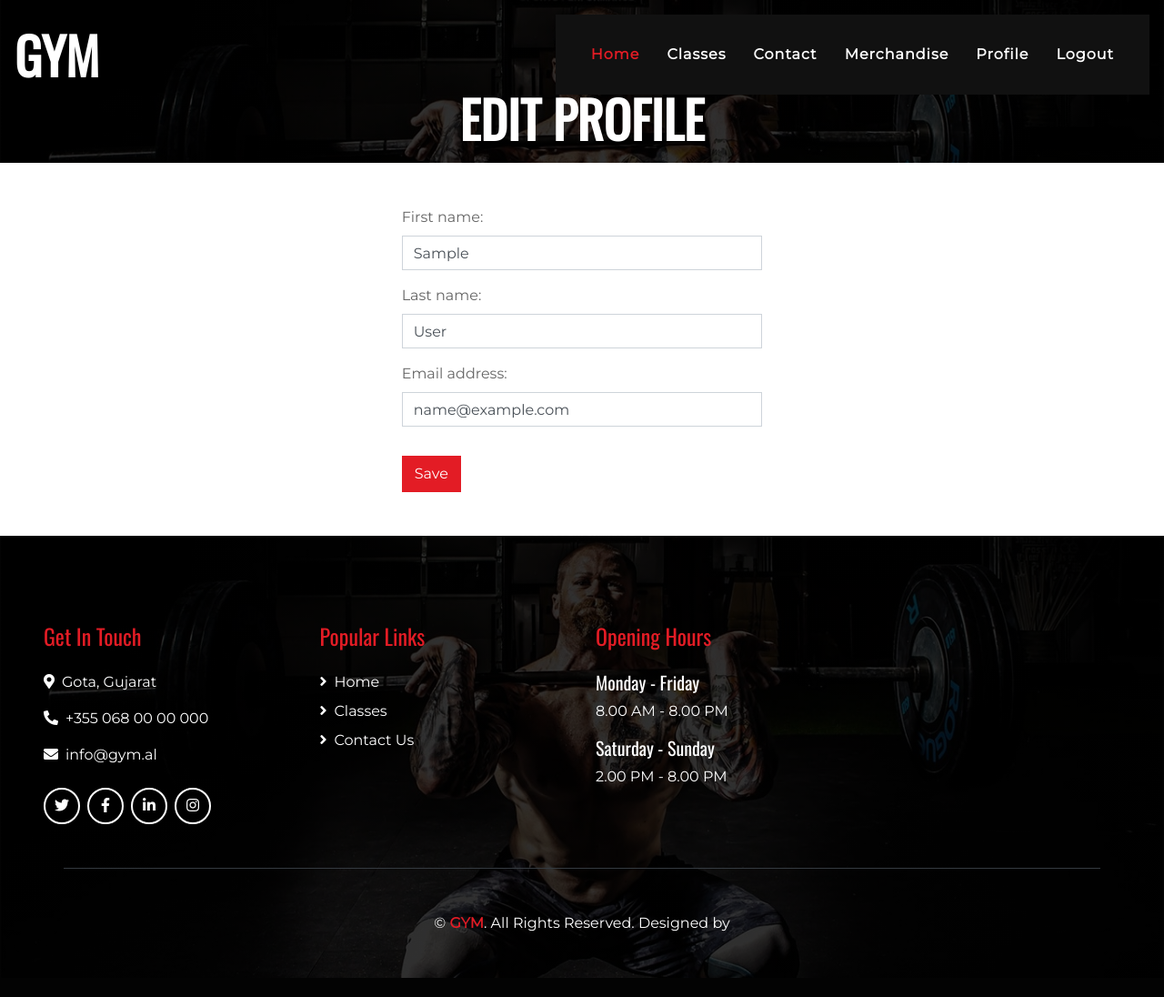
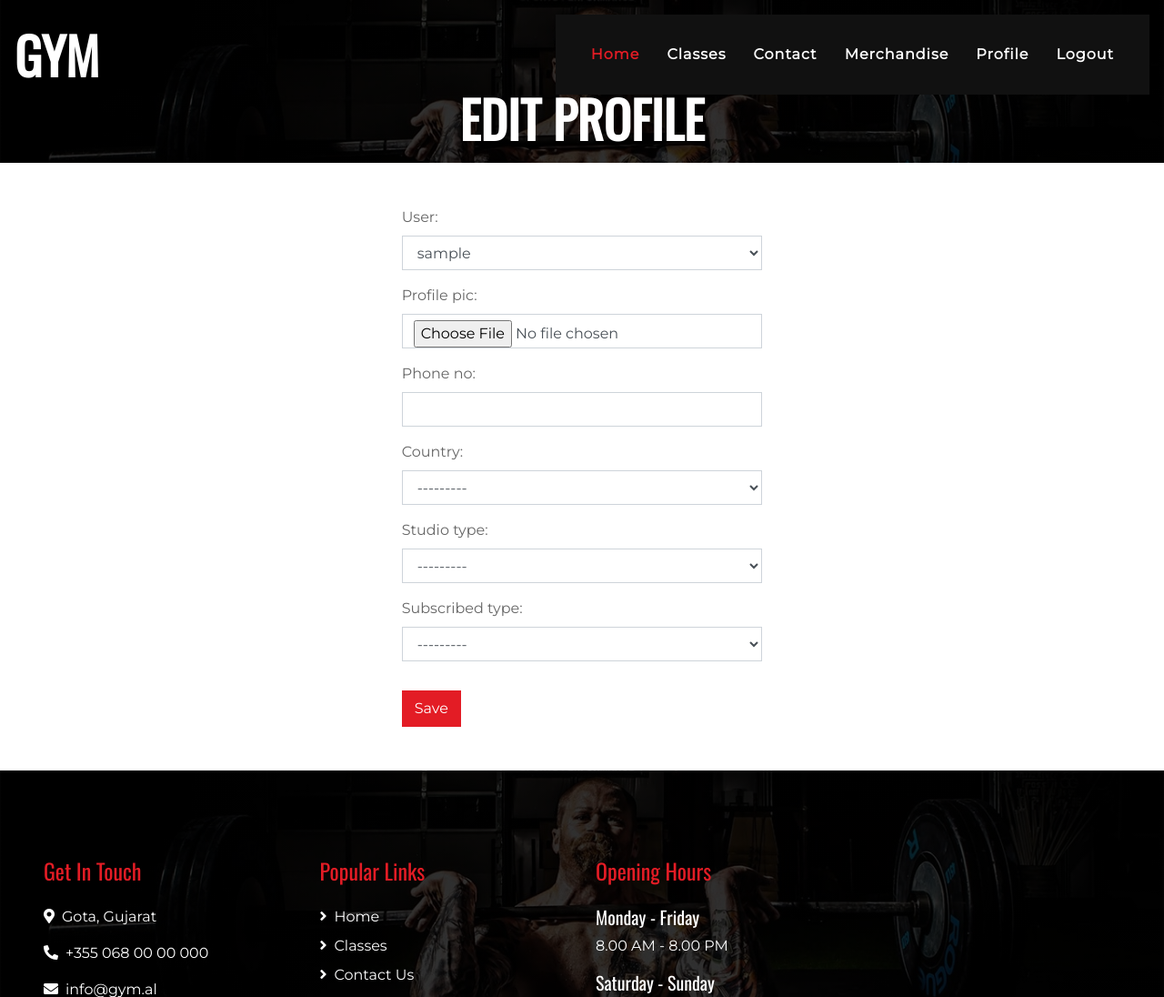
Before and after one commit to dipika-nikam/gym, a Django app: page /editprofile/ in a window 1280 px wide. Shown: the top 1096 px of the page at 91% size. Before the commit the page ends 1075 px from the top, so only its background shows below. Run offline with Django 4.2, Linux system fonts and the light colour scheme; the visitor is signed in with stand-in values (Sample User, id 1); data comes from the database, SQL or seed files in the repository; some libraries are stand-ins or nearby versions.

Commit message:
profile update

```diff
--- a/core/forms.py
+++ b/core/forms.py
@@ -1,6 +1,7 @@
 from django import forms
 from core.models import Contact
 from django.contrib.auth.models import User
+from .models import Profile
 
 class ContactForm(forms.ModelForm):
     class Meta:
@@ -9,5 +10,5 @@ class ContactForm(forms.ModelForm):
 
 class ProfileForm(forms.ModelForm):
     class Meta:
-        model = User
-        fields = ['first_name', 'last_name', 'email']
+        model = Profile
+        fields = ['user','profile_pic','phone_no', 'country','studio_type','subscribed_type']
--- a/core/models.py
+++ b/core/models.py
@@ -3,6 +3,20 @@ from django.contrib.auth.models import User
 from django.dispatch import receiver
 from django.db.models.signals import post_save
 
+country=[
+     ('India', 'India'),
+     ('India', 'India'),
+     ('India', 'India'),
+     ('India', 'India'),
+]
+
+studio_type = [
+     ('Yoga', 'Yoga'),
+     ('Yoga', 'Yoga'),
+     ('Yoga', 'Yoga'),
+     ('Yoga', 'Yoga'),
+     ('Yoga', 'Yoga'),
+]
 class Profile(models.Model):
     subs = [
         ("all", "All round fitness"),
@@ -10,9 +24,13 @@ class Profile(models.Model):
         ("muscle_building", "Muscle Building")
     ]
     user = models.OneToOneField(User, on_delete=models.CASCADE)
+    profile_pic = models.ImageField(upload_to="media/", blank=True, null=True)
+    phone_no = models.CharField(max_length=15)
+    country = models.CharField(max_length=200, choices=country, null=True, blank=True)
+    studio_type = models.CharField(max_length=200, choices=studio_type, null=True, blank=True)
     is_subscribed = models.BooleanField(default=False)
     subscribed_type = models.CharField(max_length=50, choices=subs, null=True, blank=True)
-    checkout_session =models.CharField(max_length=200, null=True, blank=True)
+    checkout_session = models.CharField(max_length=200, null=True, blank=True)
     payment_id = models.CharField(max_length=200, null=True, blank=True)
 
     def __str__(self):
--- a/core/views.py
+++ b/core/views.py
@@ -38,16 +38,24 @@ def profile(request):
     return render(request, "profile.html", {"profile":user})
 
 def editprofile(request):
-    instance = get_object_or_404(User, username=request.user)
+    profile = request.user.profile
 
-    if request.method == "POST":
-        form = ProfileForm(request.POST, instance=instance)
+    if request.method == 'POST':
+        form = ProfileForm(request.POST, request.FILES, instance=profile)
         if form.is_valid():
+            img = form.data.get('profile_pic')
+            form = form.save()
+            form.profile_pic = img
             form.save()
-        return redirect("profile")
+            return redirect('profile')
     else:
-        form = ProfileForm(instance=instance)
-        return render(request, "editprofile.html", {"form":form})
+        form = ProfileForm(instance=profile)
+
+    context = {
+        'form': form,
+    }
+    return render(request, 'editprofile.html', context)
+
 
 def subscribe(request):
     return render(request, "subscribe.html")
--- a/gym/settings.py
+++ b/gym/settings.py
@@ -125,8 +125,8 @@ STATICFILES_DIRS = [BASE_DIR / 'static']
 STATIC_ROOT = BASE_DIR / 'staticfiles'
 
 
-MEDIA_ROOT =  BASE_DIR / "media"
 MEDIA_URL = '/media/'
+MEDIA_ROOT = os.path.join(BASE_DIR, 'media')
 
 # Default primary key field type
 # https://docs.djangoproject.com/en/4.1/ref/settings/#default-auto-field
--- a/gym/urls.py
+++ b/gym/urls.py
@@ -23,5 +23,6 @@ urlpatterns = [
     path("", include("core.urls")),
     path("authentication/", include("authentication.urls"))
 ]
-urlpatterns += static(settings.MEDIA_URL,
-                              document_root=settings.MEDIA_ROOT)
+
+if settings.DEBUG:
+    urlpatterns += static(settings.MEDIA_URL, document_root=settings.MEDIA_ROOT)
```
Also changed, not shown: templates/profile.html (+13 -8 lines).
